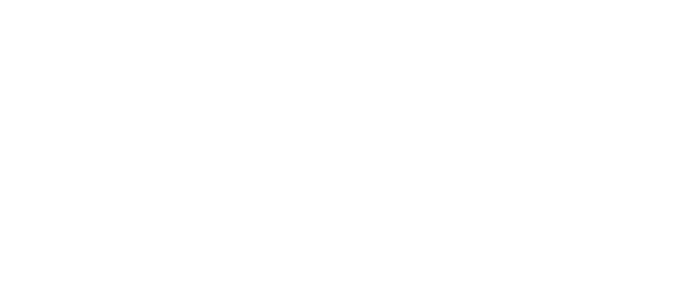
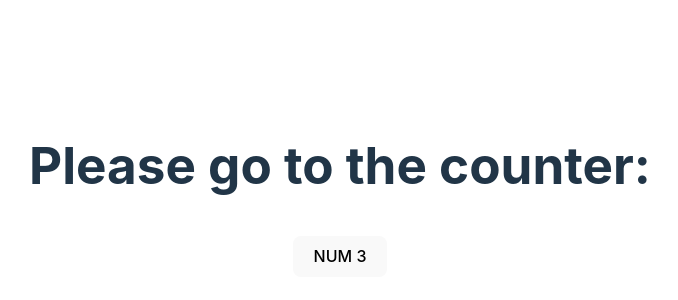
Before and after one commit to GiuseppeArbore/polito-se2-24-18, a React (Vite) app in the folder client/: page /customer/togo in a window 1280 px wide. Before the commit this address had no page. Shown: the part 206-506 px from the top of the page, without its empty margins (300-978 px from the left). Built offline with nearby package versions, Linux system fonts and the light colour scheme.

Commit message:
add a landing page for showing the counter number

```diff
--- a/client/src/App.tsx
+++ b/client/src/App.tsx
@@ -7,6 +7,7 @@
 import GetCounter from './Components/Counter/Counter';
 import React from 'react';
 import GetTicket from './Components/Client/Ticket';
+import SeeCounter from './Components/Customer/ToGo/seeCounter';
 
 
 
@@ -19,7 +20,7 @@
       <Routes>
           <Route path="/" element={ <GetServices /> }/>
           <Route path="/counter" element={ <GetCounter total_counter={9}/> }/>
-
+          <Route path="/customer/togo" element={ <SeeCounter/> }/>
           <Route path='/ticket/:service_type/:ticket_number' element={ <GetTicket /> } />
       </Routes>
     </>
--- /dev/null
+++ b/client/src/Components/Customer/ToGo/seeCounter.tsx
@@ -0,0 +1,51 @@
+import React from 'react'
+import { useEffect, useState } from "react"
+import { Button, Card } from 'react-bootstrap';
+
+function SeeCounter() {
+
+    const [counter, setCounter] = useState<string>("NUM 3"); // this value will be updated
+    const [error, setError] = useState<string>("");
+
+
+    useEffect(() => {
+        const getCounter = async () => {
+            try {
+                //const counter = await API.listenTotheCounterAnnouncement();
+                setCounter(counter);
+                setError("");
+            } catch (error: any) {
+                console.log("Error fetching counter number: ", error);
+                setError(error.error || error.message || "An error occurred");
+            }
+        };
+        getCounter();
+    }, []);
+
+    return (
+        <>
+
+            <div>
+                {
+                    counter != "" &&
+                    <>
+                     <h1>Please go to the counter:  </h1>
+                     <div style={{ display: 'flex', flexWrap: 'wrap', gap: '3rem', justifyContent: 'space-around' }} >
+
+                        <Card key={counter} >
+                            <Card.Body>
+                                <Button value={counter} variant="primary">
+                                    {counter}
+                                </Button>
+                            </Card.Body>
+                        </Card>
+                        </div>
+                    </>
+                }
+            </div>
+
+        </>
+    )
+}
+
+export default SeeCounter
```
